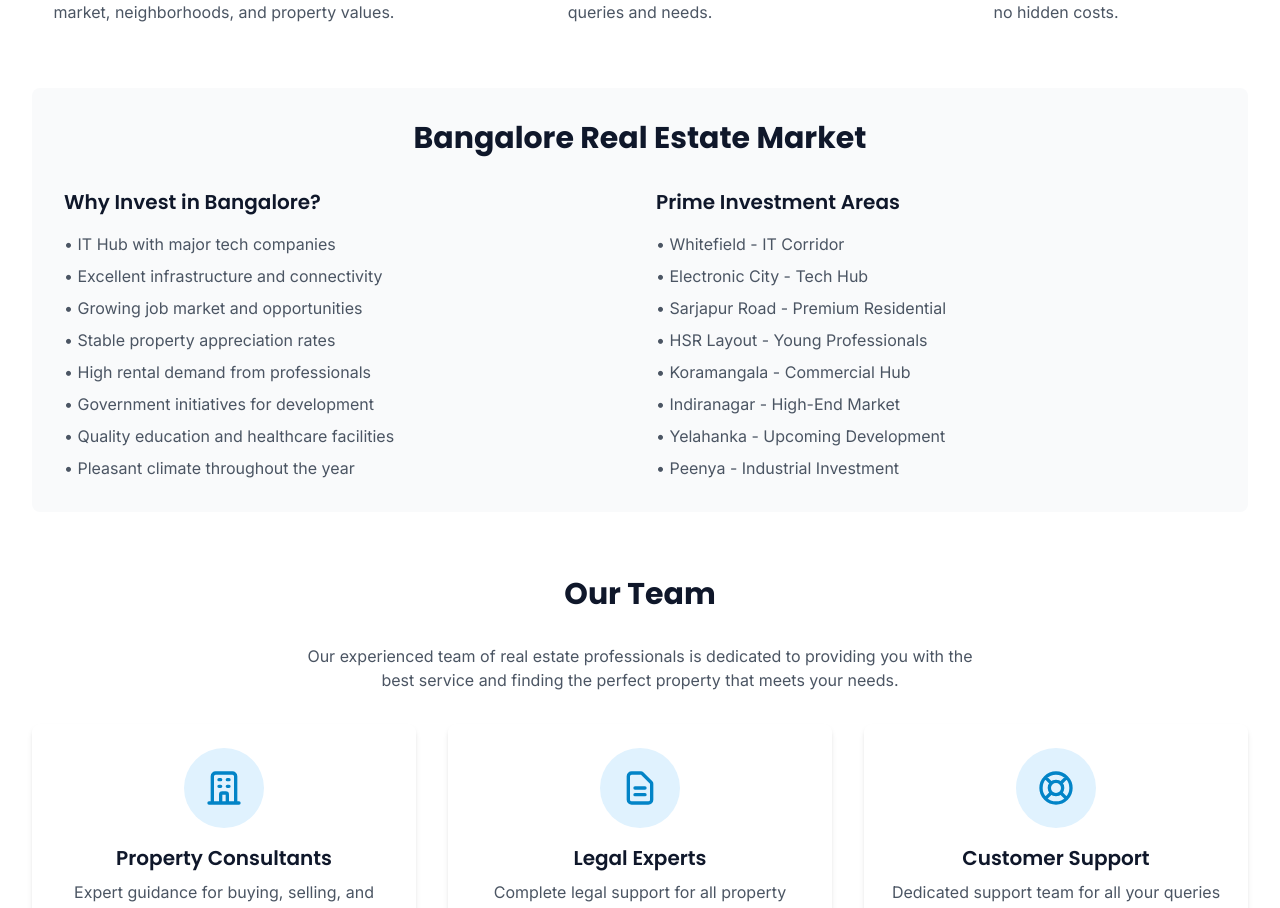
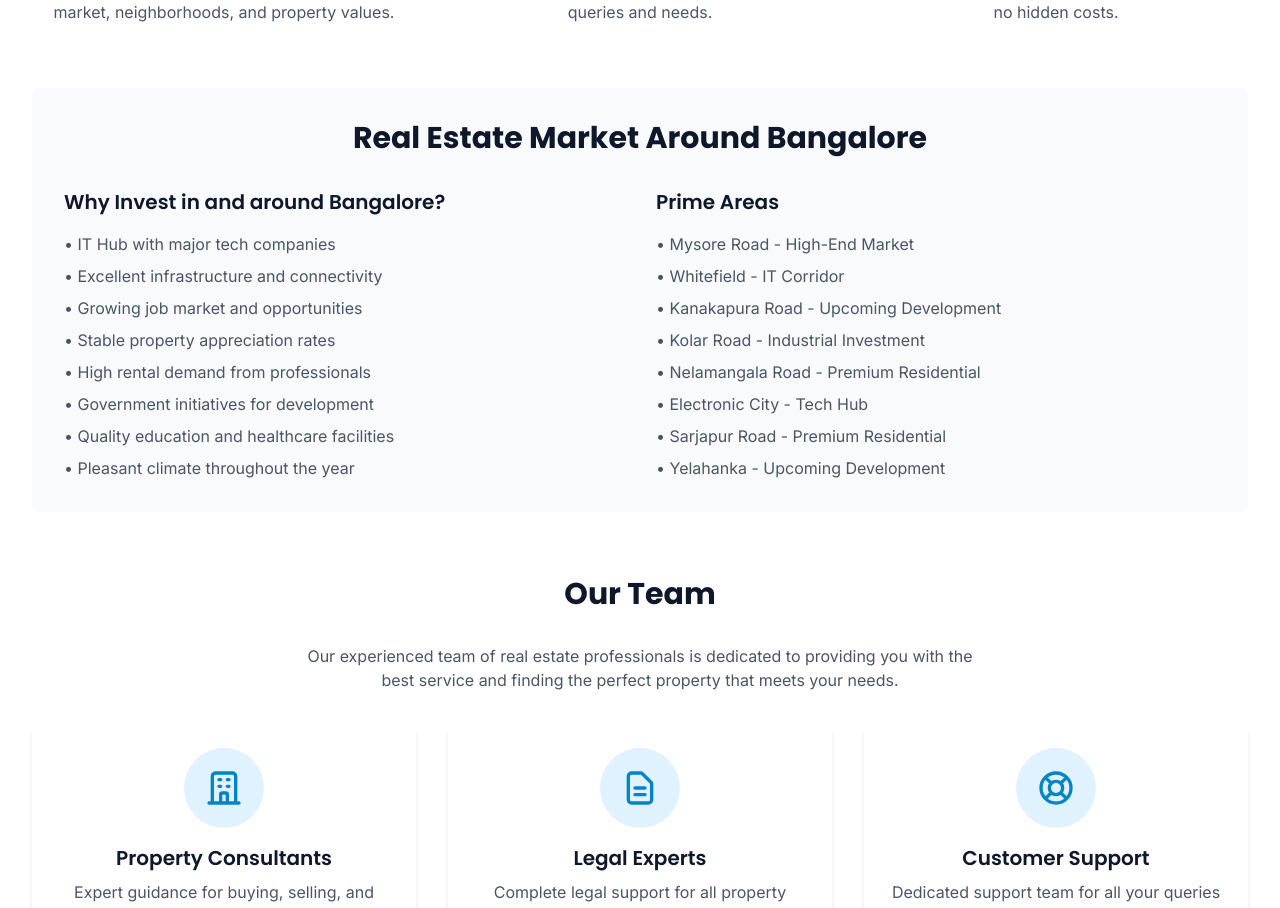
Before and after one commit to Mahesh7-tech/bmk-website, a Next.js app: page /about in a window 1280 px wide. Shown: the part 960-1868 px from the top of the page. Built offline with nearby package versions, Linux system fonts and the light colour scheme.

Commit message:
Fixed errors

```diff
--- a/src/app/about/page.tsx
+++ b/src/app/about/page.tsx
@@ -92,10 +92,10 @@ export default function AboutPage() {
 
       {/* Bangalore Market Insights */}
       <div className="bg-gray-50 rounded-lg p-8 mb-16">
-        <h2 className="text-3xl font-bold text-center mb-8">Bangalore Real Estate Market</h2>
+        <h2 className="text-3xl font-bold text-center mb-8">Real Estate Market Around Bangalore</h2>
         <div className="grid md:grid-cols-2 gap-8">
           <div>
-            <h3 className="text-xl font-semibold mb-4">Why Invest in Bangalore?</h3>
+            <h3 className="text-xl font-semibold mb-4">Why Invest in and around Bangalore?</h3>
             <ul className="space-y-2 text-gray-600">
               <li>• IT Hub with major tech companies</li>
               <li>• Excellent infrastructure and connectivity</li>
@@ -108,16 +108,16 @@ export default function AboutPage() {
             </ul>
           </div>
           <div>
-            <h3 className="text-xl font-semibold mb-4">Prime Investment Areas</h3>
+            <h3 className="text-xl font-semibold mb-4">Prime Areas</h3>
             <ul className="space-y-2 text-gray-600">
+              <li>• Mysore Road - High-End Market</li>
               <li>• Whitefield - IT Corridor</li>
+              <li>• Kanakapura Road - Upcoming Development</li>
+              <li>• Kolar Road - Industrial Investment</li>
+              <li>• Nelamangala Road - Premium Residential</li>
               <li>• Electronic City - Tech Hub</li>
               <li>• Sarjapur Road - Premium Residential</li>
-              <li>• HSR Layout - Young Professionals</li>
-              <li>• Koramangala - Commercial Hub</li>
-              <li>• Indiranagar - High-End Market</li>
               <li>• Yelahanka - Upcoming Development</li>
-              <li>• Peenya - Industrial Investment</li>
             </ul>
           </div>
         </div>
--- a/src/app/admin/add-property/page.tsx
+++ b/src/app/admin/add-property/page.tsx
@@ -34,7 +34,7 @@ export default function AddProperty() {
   const propertyTypes = getPropertyTypes()
   const locations = getLocations()
 
-  const handleInputChange = (e) => {
+  const handleInputChange = (e: any) => {
     const { name, value, type, checked } = e.target
     setFormData(prev => ({
       ...prev,
```
